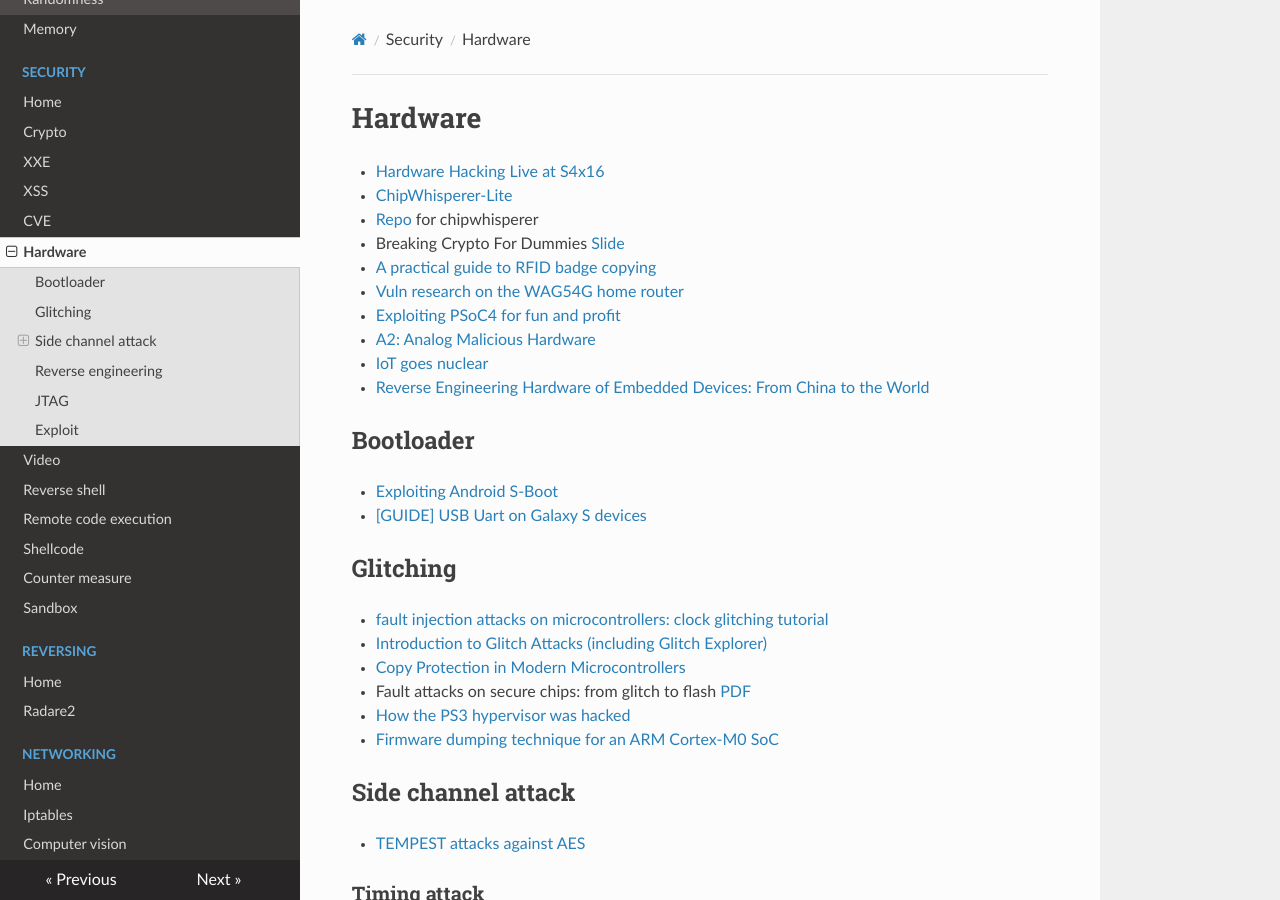
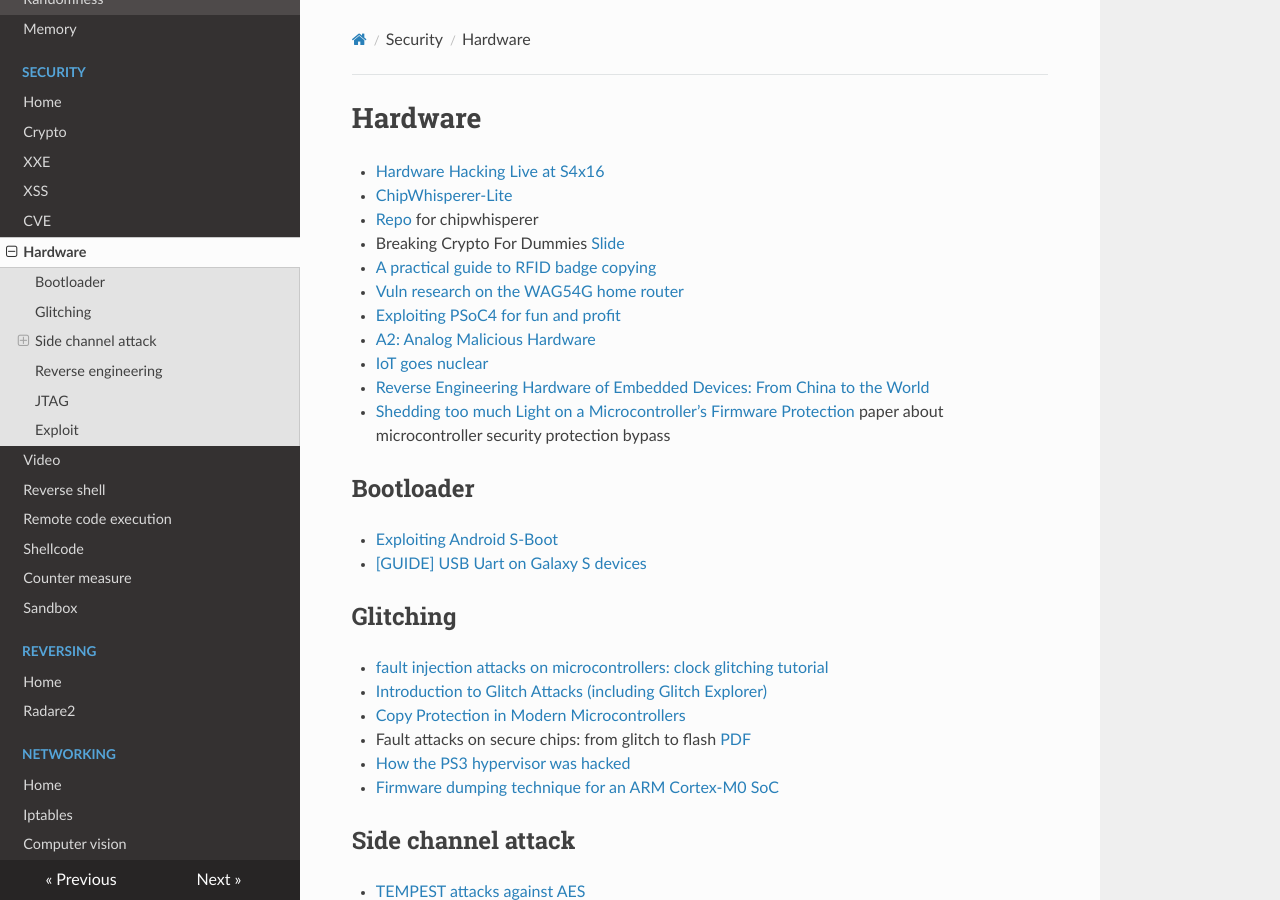
Before and after one commit to gipi/low-level, an MkDocs documentation site: the page built from docs/security/hardware.md, in a window 1280 px wide and 900 px high. Built offline with MkDocs 1.6.1, drawn with Linux system fonts in a browser that asks for light colours; nearby versions of some CDN libraries; old or Windows-style settings are respelled for this version of MkDocs.

Commit message:
security/hardware: add link to paper.

```diff
--- a/docs/security/hardware.md
+++ b/docs/security/hardware.md
@@ -10,6 +10,7 @@
  - [A2: Analog Malicious Hardware](http://static1.1.sqspcdn.com/static/f/543048/26931843/1464016046717/A2_SP_2016.pdf)
  - [IoT goes nuclear](https://blog.acolyer.org/2017/06/22/iot-goes-nuclear-creating-a-zigbee-chain-reaction/)
  - [Reverse Engineering Hardware of Embedded Devices: From China to the World](http://blog.sec-consult.com/2017/07/reverse-engineering-hardware.html)
+ - [Shedding too much Light on a Microcontroller’s Firmware Protection](https://www.usenix.org/system/files/conference/woot17/woot17-paper-obermaier.pdf) paper about microcontroller security protection bypass
 
 ## Bootloader
 
```
